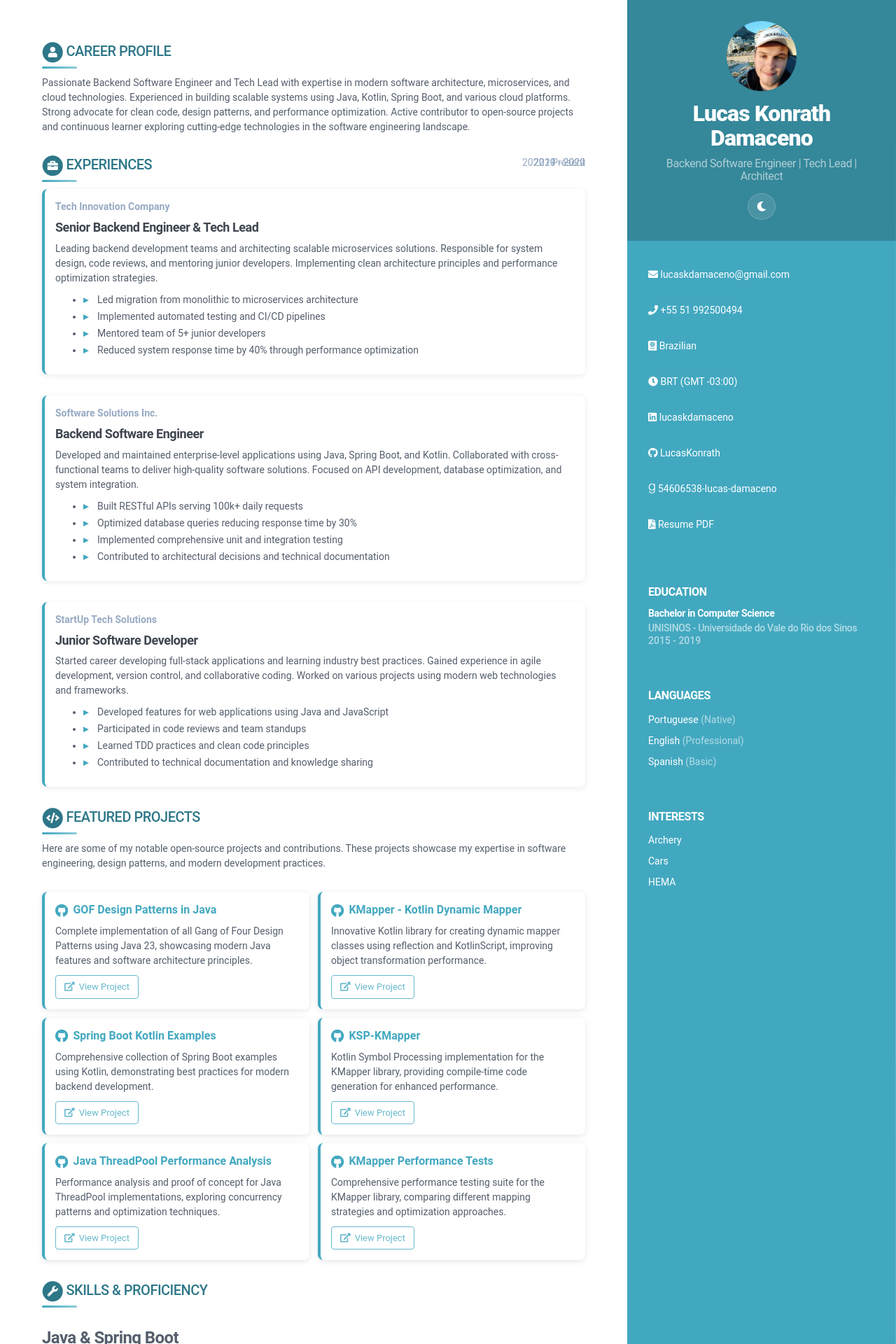
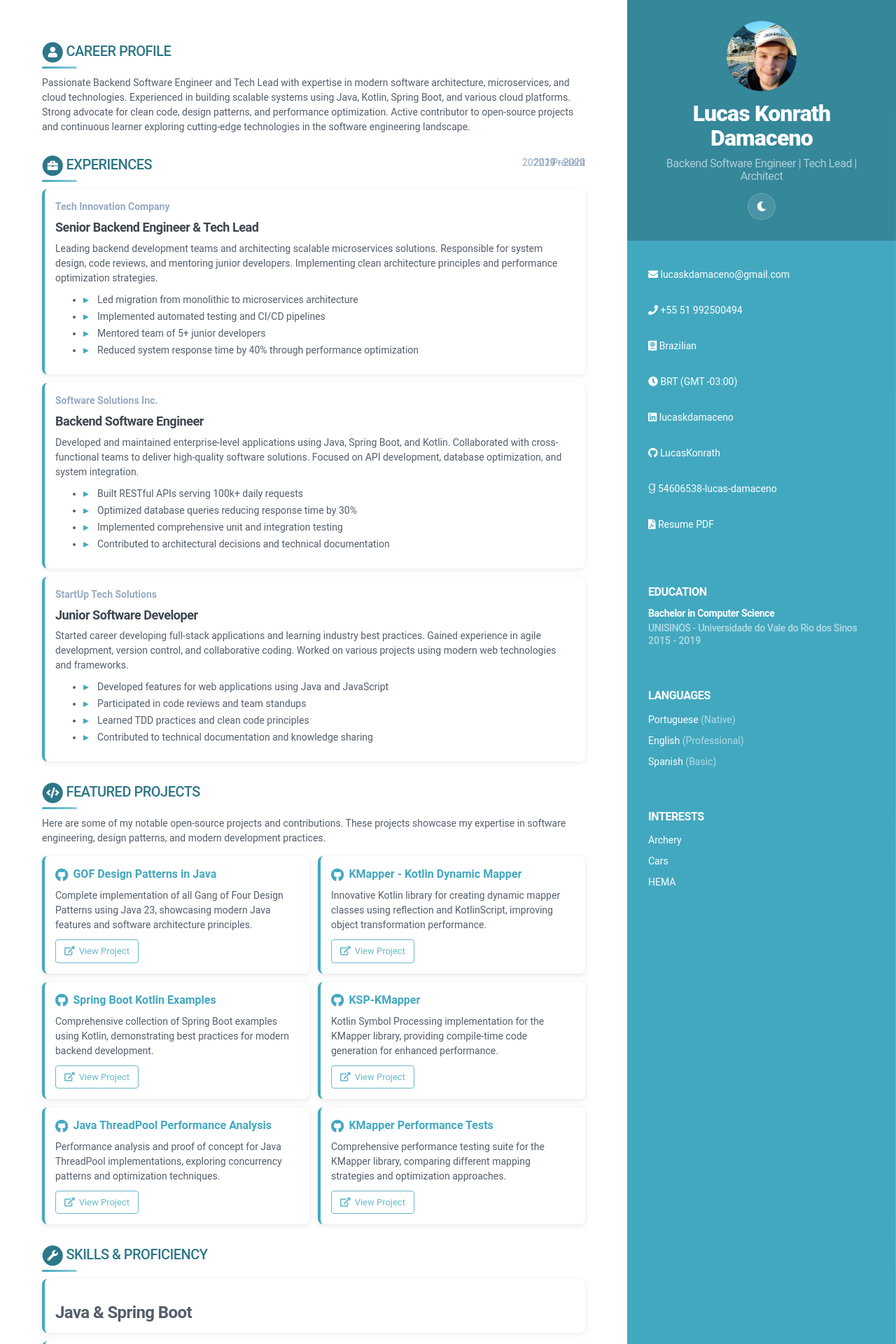
Before and after one commit to LucasKonrath/LucasKonrath.github.io, a Jekyll site: the page built from print.html, in a window 1280 px wide. Shown: the top 1920 px of the page at 70% size. Built offline with Jekyll 4.4.1, drawn with Linux system fonts in a browser that asks for light colours.

Commit message:
fix html

```diff
--- a/_includes/experiences.html
+++ b/_includes/experiences.html
@@ -1,6 +1,6 @@
 {% assign experiences = site.data.data.experiences %}
 {% if experiences %}
-<section class="section experiences-section">
+<section class="section">
   <h2 class="section-title">
     <span class="fa-stack fa-xs">
       <i class="fas fa-circle fa-stack-2x"></i>
--- a/_includes/projects.html
+++ b/_includes/projects.html
@@ -1,6 +1,6 @@
 {% assign projects = site.data.data.projects %}
 {% if projects %}
-<section class="section projects-section">
+<section class="section">
 
   <h2 class="section-title">
     <span class="fa-stack fa-xs">
--- a/_sass/_base.scss
+++ b/_sass/_base.scss
@@ -213,7 +213,6 @@
     }
   }
 
-  .experiences-section,
   .educations-section {
     .item {
       margin-bottom: 30px;
@@ -262,14 +261,6 @@
       .fab {
         font-size: 18px;
       }
-    }
-  }
-  .projects-section {
-    .intro {
-      margin-bottom: 30px;
-    }
-    .item {
-      margin-bottom: 15px;
     }
   }
 
@@ -420,8 +411,7 @@
 }
 
 /* Enhanced Card Styling for Experience and Education */
-.experiences-section,
-.education-section {
+.section {
   .item {
     background: #fff;
     border-radius: 8px;
@@ -705,8 +695,7 @@
   }
 
   .project-item,
-  .experiences-section .item,
-  .education-section .item {
+  .section .item {
     background: var(--card-bg);
     color: var(--text-color);
     box-shadow: 0 2px 8px var(--shadow);
@@ -757,8 +746,8 @@
     padding: 12px;
   }
 
-  .experiences-section .item,
-  .education-section .item {
+  .project-item,
+  .section .item {
     padding: 12px;
     margin-bottom: 10px;
   }
--- a/assets/js/github-integration.js
+++ b/assets/js/github-integration.js
@@ -84,7 +84,7 @@
     }
 
     // Only fetch if we're not in development mode and the projects section exists
-    if ($('.projects-section').length > 0 && window.location.hostname !== 'localhost') {
+    if ($('.projects-grid').length > 0 && window.location.hostname !== 'localhost') {
         fetchGitHubRepos();
         setTimeout(addLanguageColors, 1000);
     }
```
